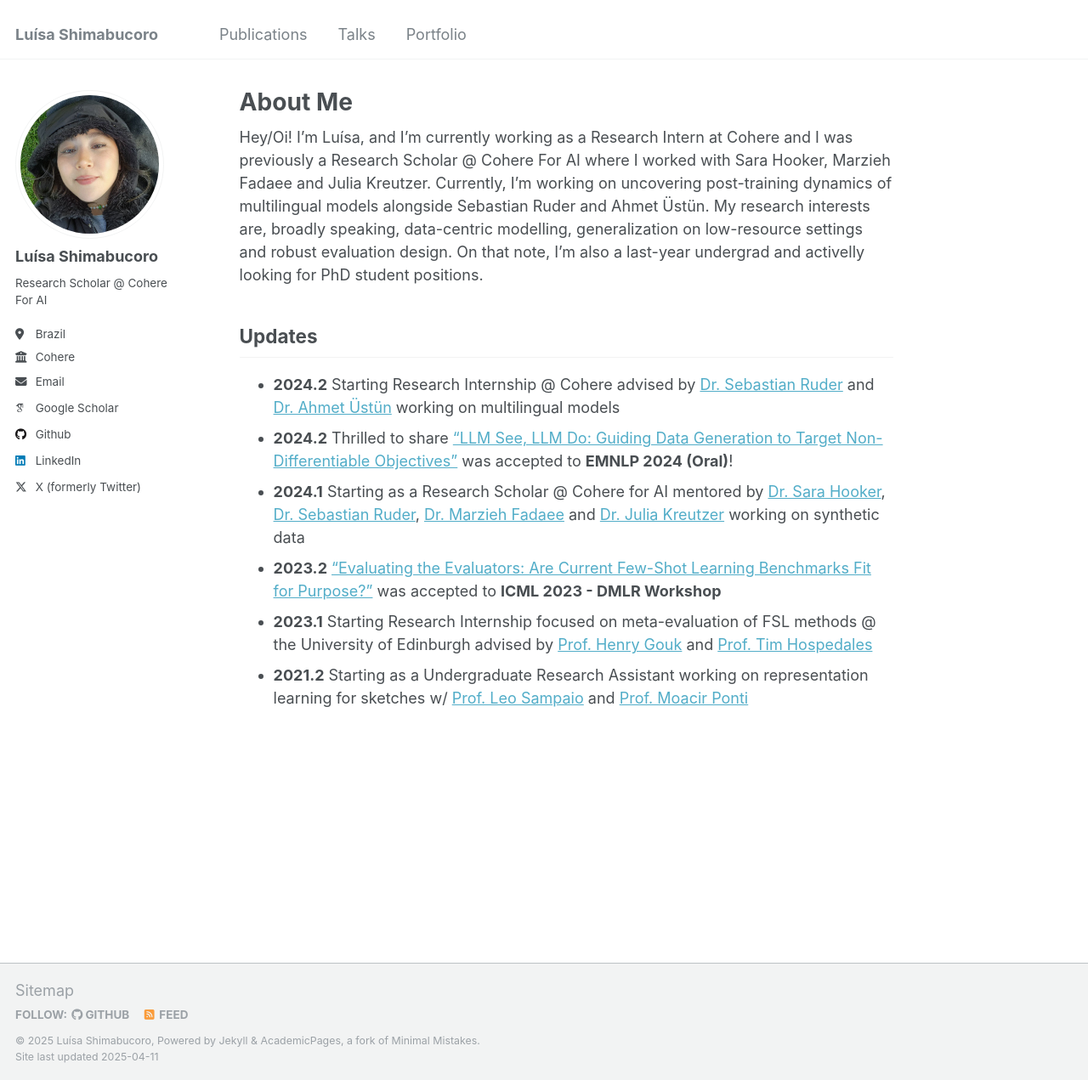
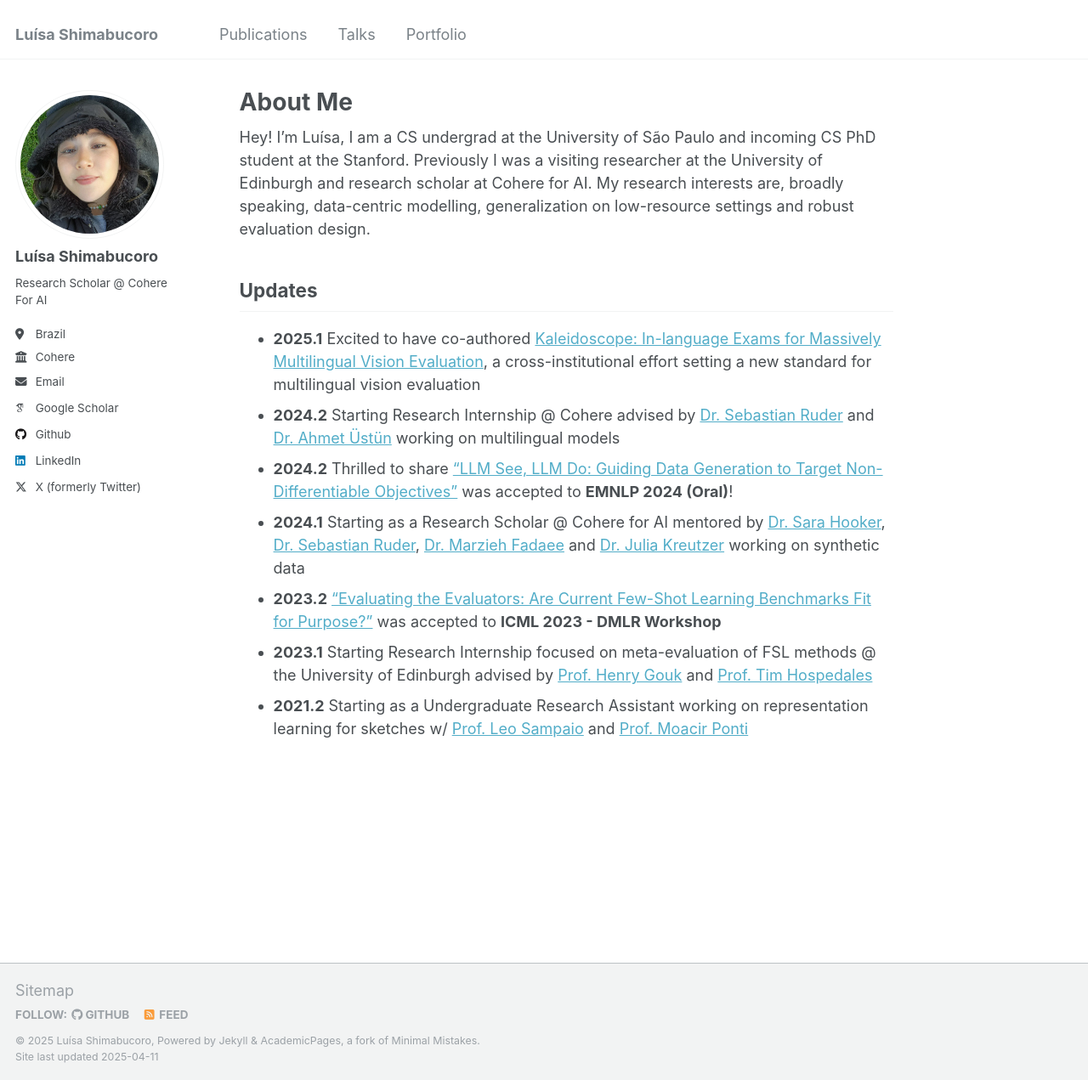
Before and after one commit to luisashimabucoro/luisashimabucoro.github.io, a Jekyll site: the page built from _pages/about.md, in a window 1280 px wide and 1271 px high. Shown: the whole window at 85% size. Built offline with Jekyll 4.4.1, drawn with Linux system fonts in a browser that asks for light colours; some web fonts are replaced.

Commit message:
Update about.md

```diff
--- a/_pages/about.md
+++ b/_pages/about.md
@@ -7,10 +7,11 @@ redirect_from:
   - /about.html
 ---
 
-Hey/Oi! I'm Luísa, and I'm currently working as a Research Intern at Cohere and I was previously a Research Scholar @ Cohere For AI where I worked with Sara Hooker, Marzieh Fadaee and Julia Kreutzer. Currently, I'm working on uncovering post-training dynamics of multilingual models alongside Sebastian Ruder and Ahmet Üstün. My research interests are, broadly speaking, data-centric modelling, generalization on low-resource settings and robust evaluation design. On that note, I'm also a last-year undergrad and activelly looking for PhD student positions.
+Hey! I'm Luísa, I am a CS undergrad at the University of São Paulo and incoming CS PhD student at the Stanford. Previously I was a visiting researcher at the University of Edinburgh and research scholar at Cohere for AI. My research interests are, broadly speaking, data-centric modelling, generalization on low-resource settings and robust evaluation design.
 
 Updates
 ------
+- **2025.1** Excited to have co-authored [Kaleidoscope: In-language Exams for Massively Multilingual Vision Evaluation](https://arxiv.org/pdf/2504.07072v1), a cross-institutional effort setting a new standard for multilingual vision evaluation
 - **2024.2** Starting Research Internship @ Cohere advised by [Dr. Sebastian Ruder](https://www.ruder.io/about/) and [Dr. Ahmet Üstün](https://ahmetustun.github.io/) working on multilingual models
 - **2024.2** Thrilled to share ["LLM See, LLM Do: Guiding Data Generation to Target Non-Differentiable Objectives"](https://arxiv.org/abs/2407.01490) was accepted to **EMNLP 2024 (Oral)**!
 - **2024.1** Starting as a Research Scholar @ Cohere for AI mentored by [Dr. Sara Hooker](https://www.sarahooker.me/), [Dr. Sebastian Ruder](https://ruder.io), [Dr. Marzieh Fadaee](https://marziehf.github.io/) and [Dr. Julia Kreutzer](https://juliakreutzer.github.io/) working on synthetic data
```
